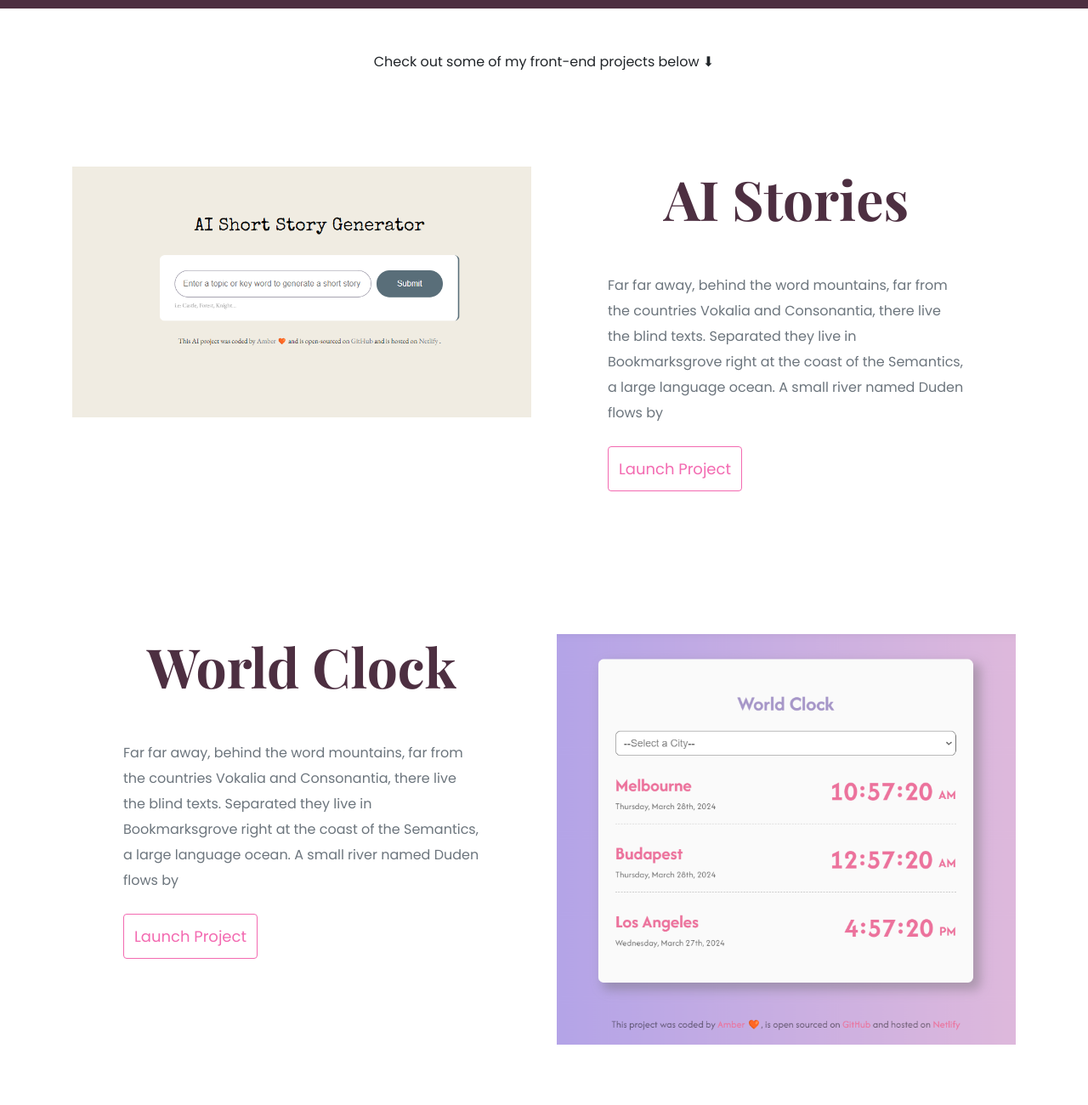
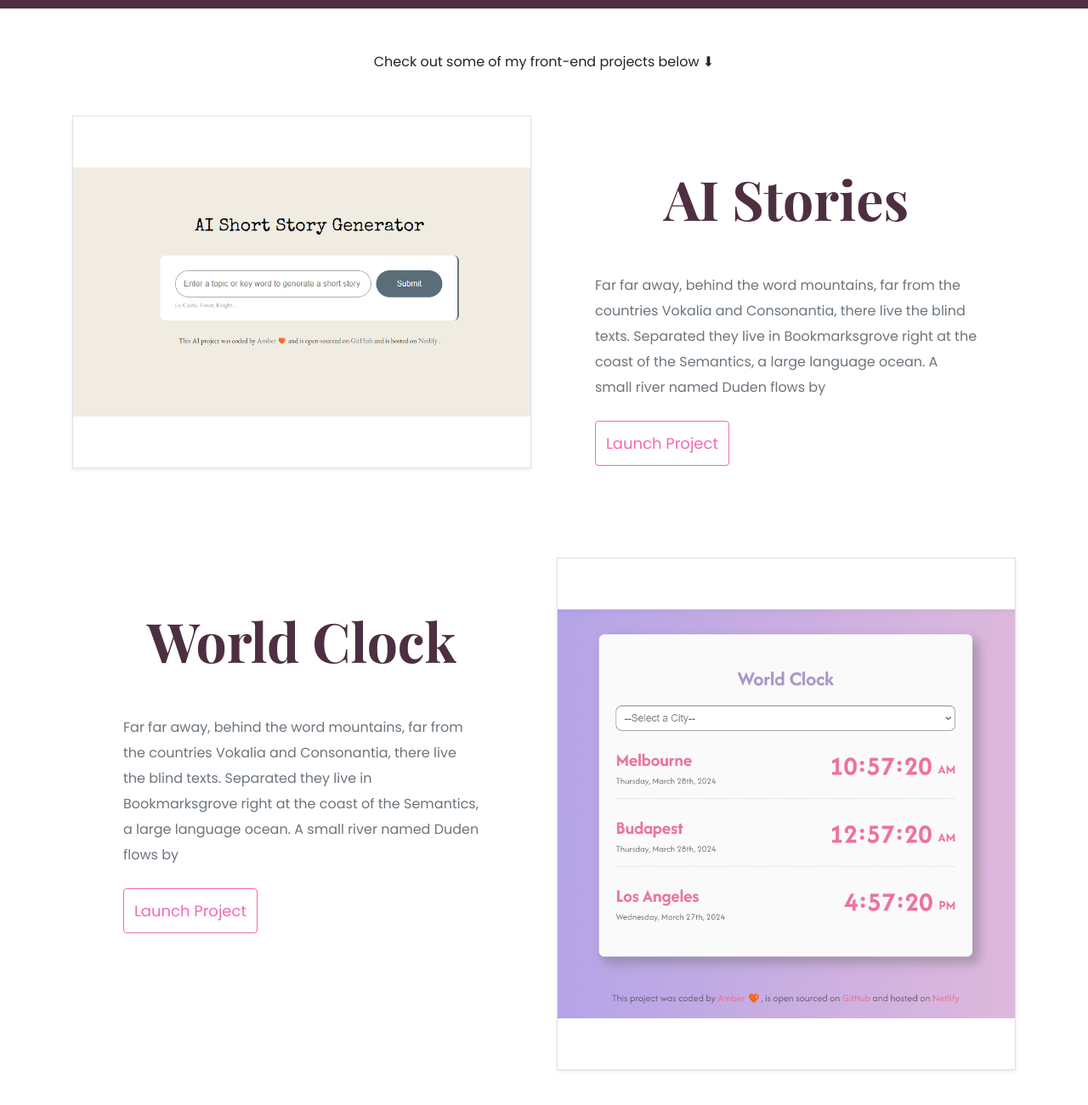
Before and after one commit to ambersteen/portfolio-project, a plain HTML site: page index.html in a window 1280 px wide. Shown: the part 600-1900 px from the top of the page at 85% size. Drawn offline with nearby package versions, Linux system fonts and the light colour scheme; a web font is replaced by a local one.

Commit message:
refined padding

```diff
--- a/index.html
+++ b/index.html
@@ -27,9 +27,9 @@
  <div class="container">
     <div class="row mb-5">
         <div class="col-6 d-none d-lg-block">
-<img src="images/AI-project.png" class="img-fluid" id="AI-image" alt=""/>
+<img src="images/AI-project.png" class="img-fluid shadow-sm border" id="AI-image" alt=""/>
         </div>
-        <div class="col">
+        <div class="col p-0">
 <div class="project-description">
 <h2 class="mb-5">AI Stories</h2>
 <p class="mb-4 text-muted">Far far away, behind the word mountains, far from the countries Vokalia and Consonantia, there live the blind texts. Separated they live in Bookmarksgrove right at the coast of the Semantics, a large language ocean. A small river named Duden flows by</p>
@@ -46,12 +46,12 @@
 </div>
         </div>
         <div class="col-6 d-none d-lg-block">
-<img src="images/World-clock.png" class="img-fluid" alt=""/>
+<img src="images/World-clock.png" class="img-fluid shadow-sm border" alt=""/>
         </div>
     </div>
     <div class="row mb-5">
         <div class="col-6 d-none d-lg-block">
-<img src="images/World-clock.png" class="img-fluid" alt=""/>
+<img src="images/World-clock.png" class="img-fluid shadow-sm border" alt=""/>
         </div>
         <div class="col">
 <div class="project-description">
```
